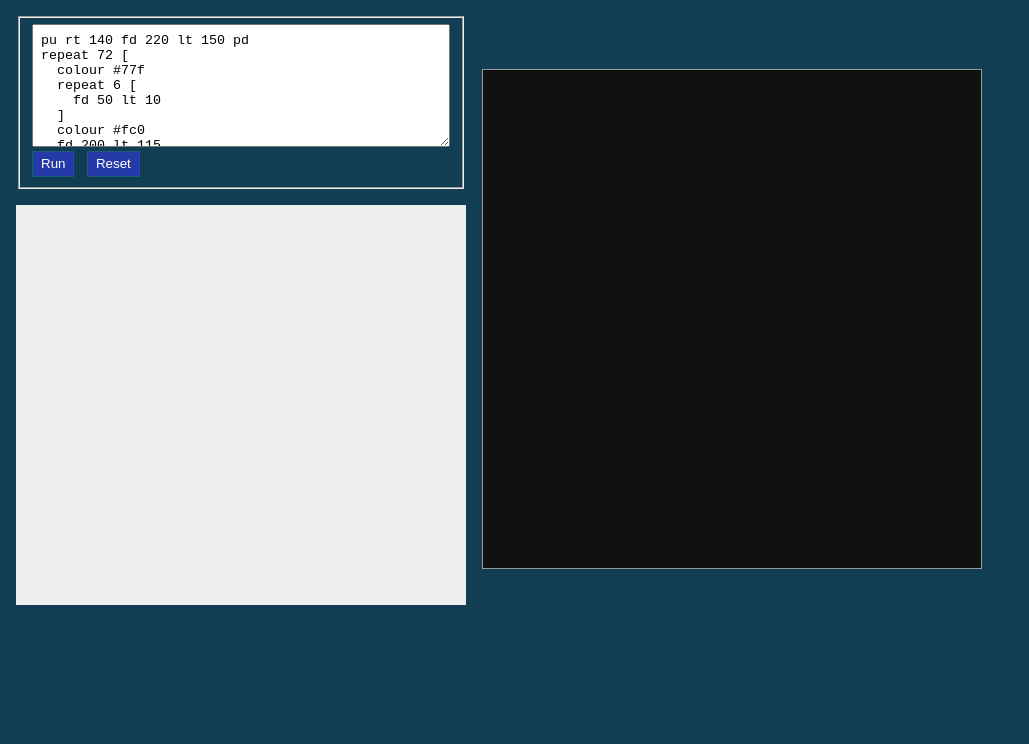
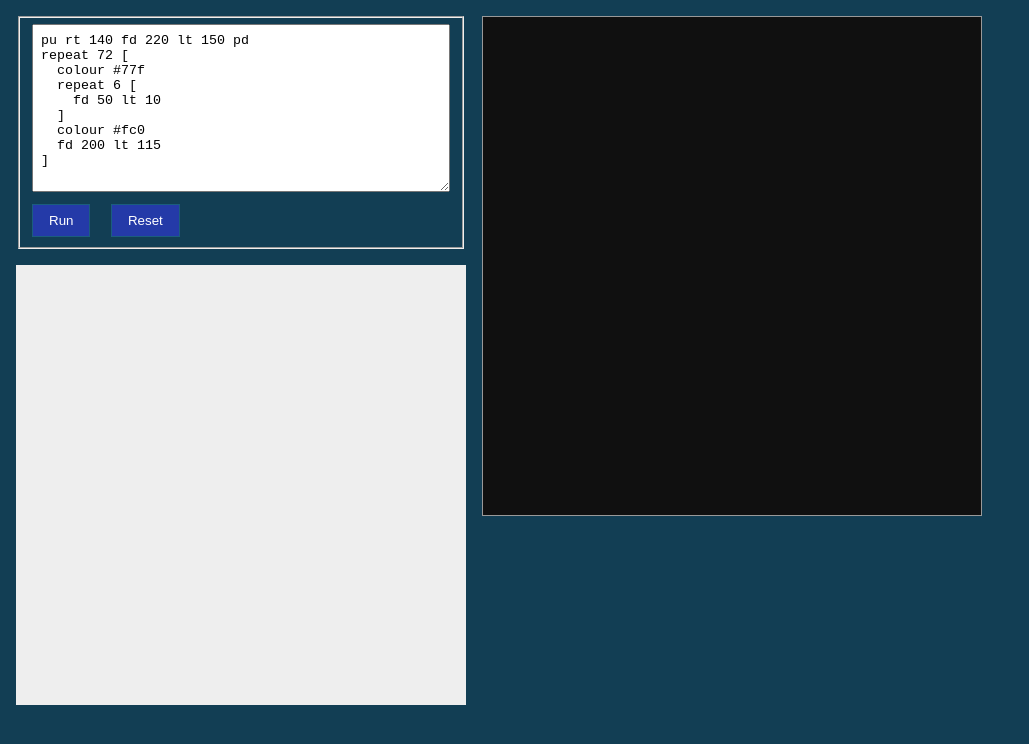
Before and after one commit to JulianNicholls/Logo-Interpreter, a website: page index.html in a window 1280 px wide. Shown: the whole page, without its empty margins (0-1029 px from the left). Drawn offline with Linux system fonts and the light colour scheme.

Commit message:
Re-styling, extending the input box.
Add LICENSE and README.

```diff
--- a/index.html
+++ b/index.html
@@ -12,7 +12,7 @@
     <div class="left">
       <form id="logo-form" action="">
         <fieldset>
-          <textarea id="logo-text" cols="60" rows="7">pu rt 140 fd 220 lt 150 pd
+          <textarea id="logo-text" cols="60" rows="10">pu rt 140 fd 220 lt 150 pd
 repeat 72 [
   colour #77f
   repeat 6 [
--- a/logo.js
+++ b/logo.js
@@ -1,6 +1,5 @@
 const canvas = document.getElementById('logo-output');
 const ctx = canvas.getContext('2d');
-const logoForm = document.getElementById('logo-form');
 const logoText = document.getElementById('logo-text');
 
 const runButton = document.getElementById('run');
--- a/styles.css
+++ b/styles.css
@@ -24,7 +24,7 @@ canvas {
 }
 
 .wrapper {
-  align-items: center;
+  align-items: start;
   display: flex;
   justify-content: start;
 }
@@ -39,9 +39,9 @@ canvas {
   color: #333;
   font-family: monospace;
   font-size: 0.9rem;
-  height: 400px;
+  height: 55vh;
   margin-top: 1rem;
-  overflow: scroll;
+  overflow: auto;
   padding: 0.5rem;
   white-space: pre;
   width: 100%;
@@ -51,9 +51,9 @@ button {
   background: #243aa8;
   border: 1px solid #1B5D7E;
   color: white;
-  margin-right: 0.5rem;
+  margin: 0.5rem 1rem 0 0;
   outline: none;
-  padding: 0.3rem 0.5rem;
+  padding: 0.5rem 1rem;
 }
 
 button:hover {
```
Also changed, not shown: README.md (added), 1 other file.
